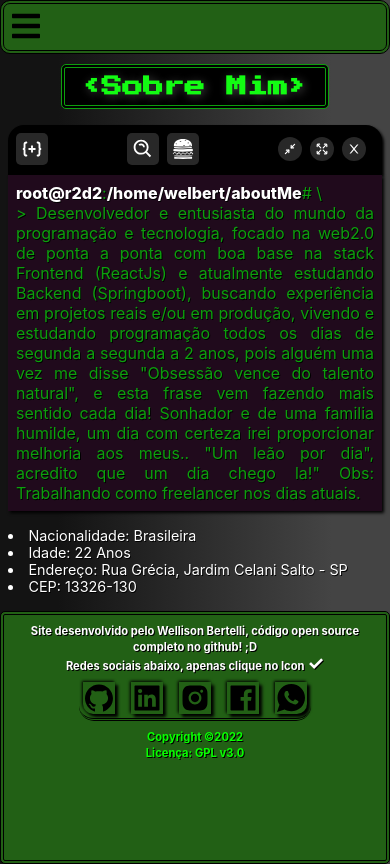
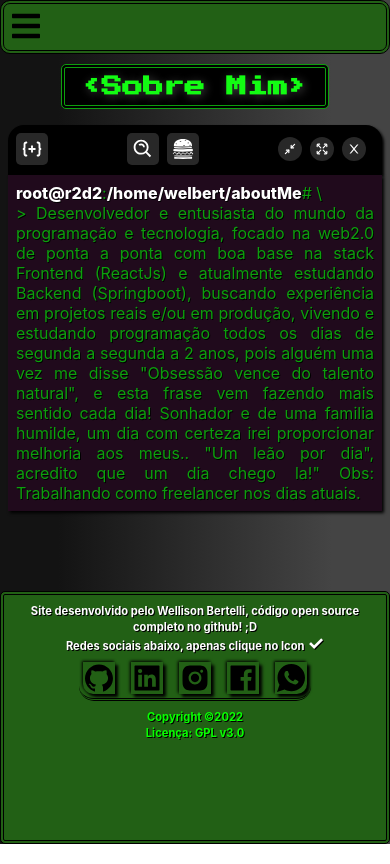
Before and after one commit to WelBert-dev/firstPortifolioHeroku-2022, a React (Create React App) app: page /aboutMe in a window 390 px wide. Built offline with nearby package versions, Linux system fonts and the light colour scheme; a web font is replaced by a local one.

Commit message:
Deleta info de endereço no aboutMe

```diff
--- a/src/screens/AboutMeScreen.css
+++ b/src/screens/AboutMeScreen.css
@@ -26,7 +26,7 @@
     box-shadow: 2px 2px 3px black;
 }
 
-#main-sobre--container div ul {
+/* #main-sobre--container div ul {
     max-width: max-content;
     font-size: 1rem;
     font-family: var(--main-fontFamily);
@@ -34,7 +34,7 @@
     text-shadow: 0.05rem 0.05rem 0.00009rem black;
     list-style-position: inside;
     padding: .5rem;
-}
+} */
 
 .main-sobre--shellHead {
     display: flex;
@@ -108,11 +108,11 @@
         max-width: max-content;
     }
 
-    #main-sobre--container div ul {
+    /* #main-sobre--container div ul {
         max-width: max-content;
         margin: .5rem;
         padding: 0;
-    }
+    } */
 
     .main-sobre--shellHead > span {
         margin-left: 0;
@@ -133,10 +133,10 @@
         max-width: max-content;
     }
 
-    #main-sobre--container div ul {
+    /* #main-sobre--container div ul {
         margin: 1rem 0 0 0;
         font-size: .9rem;
-    }
+    } */
 
     #main-sobre--container > div {
         justify-content: flex-start;
--- a/src/screens/AboutMeScreen.js
+++ b/src/screens/AboutMeScreen.js
@@ -38,12 +38,6 @@ export default function AboutMeScreen() {
                         Obs: Trabalhando como freelancer nos dias atuais.
                         </p>
                     </div>
-                    <ul>
-                        <li>Nacionalidade: Brasileira</li>
-                        <li>Idade: 22 Anos</li>
-                        <li>Endereço: Rua Grécia, Jardim Celani Salto - SP</li>
-                        <li>CEP: 13326-130</li>
-                    </ul>
                 </div>
             </div>
         </section>
```
